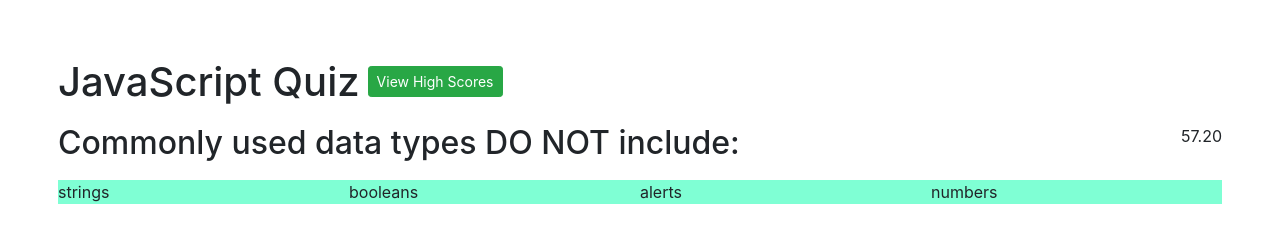
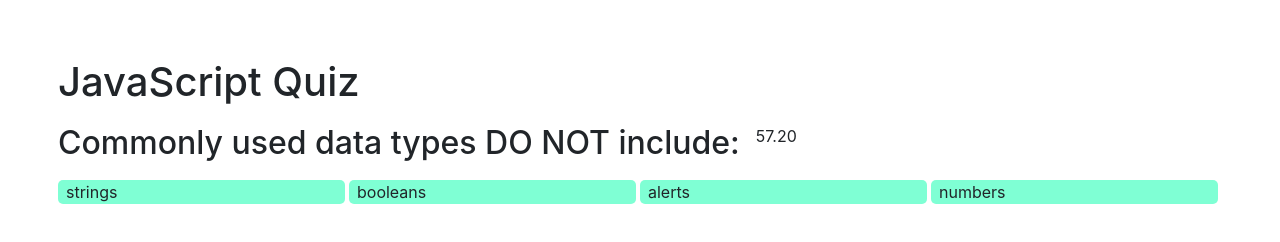
Before and after one commit to amargolies88/code-quiz, a plain HTML site: page index.html in a window 1280 px wide. Both pictures are taken after a click on the button "Start". Drawn offline with nearby package versions, Linux system fonts and the light colour scheme.

Commit message:
high score button on splash functions, quiz meets all requirements

```diff
--- a/assets/css/style.css
+++ b/assets/css/style.css
@@ -3,11 +3,13 @@
 }
 
 .choice-col{
+    border-radius: 5px;
     cursor: pointer;
     background-color: aquamarine;
+    /* box-shadow: 0px 0px 3px 3px black inset; */
 }
 
-.choice-col:hover{
+.choice-col:hover, .choice-col:active{
     background-color: chartreuse;
 }
 
--- a/assets/js/questions.js
+++ b/assets/js/questions.js
@@ -15,8 +15,8 @@ var questions = [
       answer: "<script>"
     },
     {
-      title: "Where is the correct place to insert a JavaScript?",
-      choices: ["The <body> section", "The <head> section", "Both the <head> section and the <body> section are correct"],
-      answer: "<script>"
+      title: "How do you create a function in JavaScript?",
+      choices: ["function myFunction()", "function:myFunction()", "function = myFunction()"],
+      answer: "function myFunction()"
     },
   ];
--- a/assets/js/script.js
+++ b/assets/js/script.js
@@ -14,30 +14,35 @@ header.append(headerTitleCol);
 let headerText = $("<h1>JavaScript Quiz</h1>");
 headerTitleCol.append(headerText);
 
-//build View High Scores Button Col
-let viewScoresCol = $("<div>").addClass("col");
-header.append(viewScoresCol);
-
-//Build View High Scores Button
-let viewScoresBtn = $("<button>").addClass("btn mt-2 btn-sm btn-success");
-viewScoresCol.append(viewScoresBtn);
-viewScoresBtn.text("View High Scores");
-
-//Get highscores array from local storage if it exists
-
-
 //Build Button Splash Area
 let questionRow = $("<div>").addClass("row no-gutters question-row");
 mainContainer.append(questionRow);
 
+//Start Button Col
+let startButtonCol = $("<div>").addClass("col-auto mr-2");
+questionRow.append(startButtonCol);
+
+//Start Button
 let splashButtonStart = $("<button>Start</button>").addClass("btn btn-primary");
-questionRow.append(splashButtonStart);
+startButtonCol.append(splashButtonStart);
+
+//build View High Scores Button Col
+let viewScoresCol = $("<div>").addClass("col-auto");
+questionRow.append(viewScoresCol);
+
+//Build View High Scores Button
+let viewScoresBtn = $("<button>").addClass("btn btn-success");
+viewScoresCol.append(viewScoresBtn);
+viewScoresBtn.text("View High Scores");
 
 //Splash button executes main function startQuiz()
 splashButtonStart.click(startQuiz);
 
+//Create Answer Row
+let answerRow = $("<div>").addClass("row no-gutters answer-row");
+mainContainer.append(answerRow);
+
 //Set global quiz variables
-let takingQuiz = false;
 let timer = 0;
 let correct = 0;
 let wrong = 0;
@@ -47,16 +52,47 @@ let highScores = [];
 if (localStorage.length !== 0) {
     highScores = JSON.parse(localStorage.highScores);
 }
+
+viewScoresBtn.click(displayScores);
+
+function displayScores() {
+    viewScoresBtn.prop("disabled", true);
+    let highScoreTitleCol = $("<div>").addClass("col-12 mt-2");
+    answerRow.append(highScoreTitleCol);
+    let highScoreTitleText = $("<h4>High Scores: </h4>").addClass("score-title")
+    highScoreTitleCol.append(highScoreTitleText);
+    for (let i = 0; i < highScores.length; i++) {
+        const person = highScores[i];
+
+        let personNameCol = $("<div>").addClass("col-7 col-sm-6 border-bottom mb-2 person-name-col");
+        answerRow.append(personNameCol);
+        let personNameText = $("<span>").addClass("highscore-name");
+        personNameCol.append(personNameText);
+        personNameText.text(person.userName);
+
+        let personScoreCol = $("<div>").addClass("col-auto border-bottom mb-2 person-score-col");
+        answerRow.append(personScoreCol);
+        let personScoreText = $("<span>").addClass("highscore-score");
+        personScoreCol.append(personScoreText);
+        personScoreText.text(person.userScore);
+
+        answerRow.append($("<div>").addClass("w-100"));
+    }
+}
+
 //MAIN FUNCTION - Executed after Splash Button clicked
 function startQuiz() {
+    //Reset default variables
+    timer = 0;
+    correct = 0;
+    wrong = 0;
+    questionIndex = 0;
+    score = 0;
 
     //function to update timer display
     function updateTimer() {
         timerText.text(timer.toFixed(2));
     }
-
-    //might not use this delete later
-    takingQuiz = true;
 
     //Set timer based on questions[].length
     timer = questions.length * 15;
@@ -71,7 +107,7 @@ function startQuiz() {
         //Create Choice Col and <span> for each choice
         question.choices.forEach(choice => {
             //Create Choice Col and <span>
-            let choiceCol = $("<div>").addClass("col choice-col");
+            let choiceCol = $("<div>").addClass("col-7 col-sm-5 col-md choice-col mb-1 mr-1 pl-2");
             let choiceText = $("<span>").addClass("choice");
             choiceCol.append(choiceText);
             answerRow.append(choiceCol);
@@ -82,7 +118,7 @@ function startQuiz() {
             choiceCol.click(function () {
                 //If this(div for choice col)'s children's text content (which is the choice)
                 //equals the correct answer
-                if (this.children[0].textContent == question.answer) {
+                if (this.children[0].textContent === question.answer) {
                     //incriment correct count variable
                     correct++;
                 } else {
@@ -113,7 +149,7 @@ function startQuiz() {
 
         updateTimer();
 
-        score = Math.round(timer + (correct * timer * 10));
+        score = Math.round((correct * 1000) + (timer * 10));
 
         //Clean old answers
         answerRow.empty();
@@ -123,6 +159,15 @@ function startQuiz() {
 
         //Set main header to display "Quiz Finished"
         questionText.text("Quiz Finished");
+
+        //Show Retry Button
+        let retryBtnCol = $("<div>").addClass("col-auto mr-2 retry-btn-col")
+        questionTitleCol.after(retryBtnCol);
+
+        let retryBtn = $("<button>Retry</button>").addClass("btn btn-primary");
+        retryBtnCol.append(retryBtn);
+        retryBtn.prop("disabled", true);
+        retryBtn.click(startQuiz);
 
         //Set Score Title Col and Score Title Text
         let scoreCol = $("<div>").addClass("col-12");
@@ -209,10 +254,13 @@ function startQuiz() {
         let inputNameSubmitBtn = $(`<input type="Submit" value="Submit">`);
         form.append(inputNameSubmitBtn);
 
+        inputName.focus();
+
+        //Code to execute when name is submitted
         form.submit(function (event) {
             event.preventDefault();
             user = inputName.val();
-            if (user === ""){
+            if (user === "") {
                 user = "Anonymous"
             }
             let currentPerson = {
@@ -229,8 +277,8 @@ function startQuiz() {
                 if (score <= highScores[highScores.length - 1].userScore) {
                     highScores.push(currentPerson);
                 } else {
-                //If local storage not empty and score is not less than or equal to lowest score
-                //check if score is higher than each score in array
+                    //If local storage not empty and score is not less than or equal to lowest score
+                    //check if score is higher than each score in array
                     for (let i = 0; i < highScores.length; i++) {
                         const person = highScores[i];
                         if (score > person.userScore) {
@@ -248,42 +296,23 @@ function startQuiz() {
 
             //Display High Scores
             //Create High Scores Title
-            let highScoreTitleCol = $("<div>").addClass("col-12 mt-2");
-            answerRow.append(highScoreTitleCol);
-            let highScoreTitleText = $("<h4>High Scores: </h4>").addClass("score-title")
-            highScoreTitleCol.append(highScoreTitleText);
-            for (let i = 0; i < highScores.length; i++) {
-                const person = highScores[i];
-
-                let personNameCol = $("<div>").addClass("col-7 col-sm-6 border-bottom mb-2 person-name-col");
-                answerRow.append(personNameCol);
-                let personNameText = $("<span>").addClass("highscore-name");
-                personNameCol.append(personNameText);
-                personNameText.text(person.userName);
-
-                let personScoreCol = $("<div>").addClass("col-auto border-bottom mb-2 person-score-col");
-                answerRow.append(personScoreCol);
-                let personScoreText = $("<span>").addClass("highscore-score");
-                personScoreCol.append(personScoreText);
-                personScoreText.text(person.userScore);
-
-                answerRow.append($("<div>").addClass("w-100"));
-            }
-
+            displayScores();
+            retryBtn.prop("disabled", false);
         });
     }
 
     //Remove some content before creating quiz content
-    splashButtonStart.remove();
-
+    questionRow.empty();
+    answerRow.empty();
     //Create Col with <h2> question text
-    let questionTitleCol = $("<div>").addClass("col question-title-col");
+    let questionTitleCol = $("<div>").addClass("col-auto question-title-col");
     questionRow.append(questionTitleCol);
-    let questionText = $("<h2>").addClass("question-text");
+    let questionText = $("<h2>").addClass("question-text pr-3");
     questionTitleCol.append(questionText);
+    questionTitleCol.append($("<div>").addClass("w-100"));
 
     //Create Col for timer <span>
-    let timerCol = $("<div>").addClass("col-auto");
+    let timerCol = $("<div>").addClass("col");
     questionRow.append(timerCol);
     let timerText = $("<span>").addClass("timer-text");
     timerCol.append(timerText);
@@ -302,10 +331,6 @@ function startQuiz() {
         10
     );
 
-    //Create Answer Row
-    let answerRow = $("<div>").addClass("row no-gutters answer-row");
-    mainContainer.append(answerRow);
-
     //Load question
     loadQuestion();
 }
```
